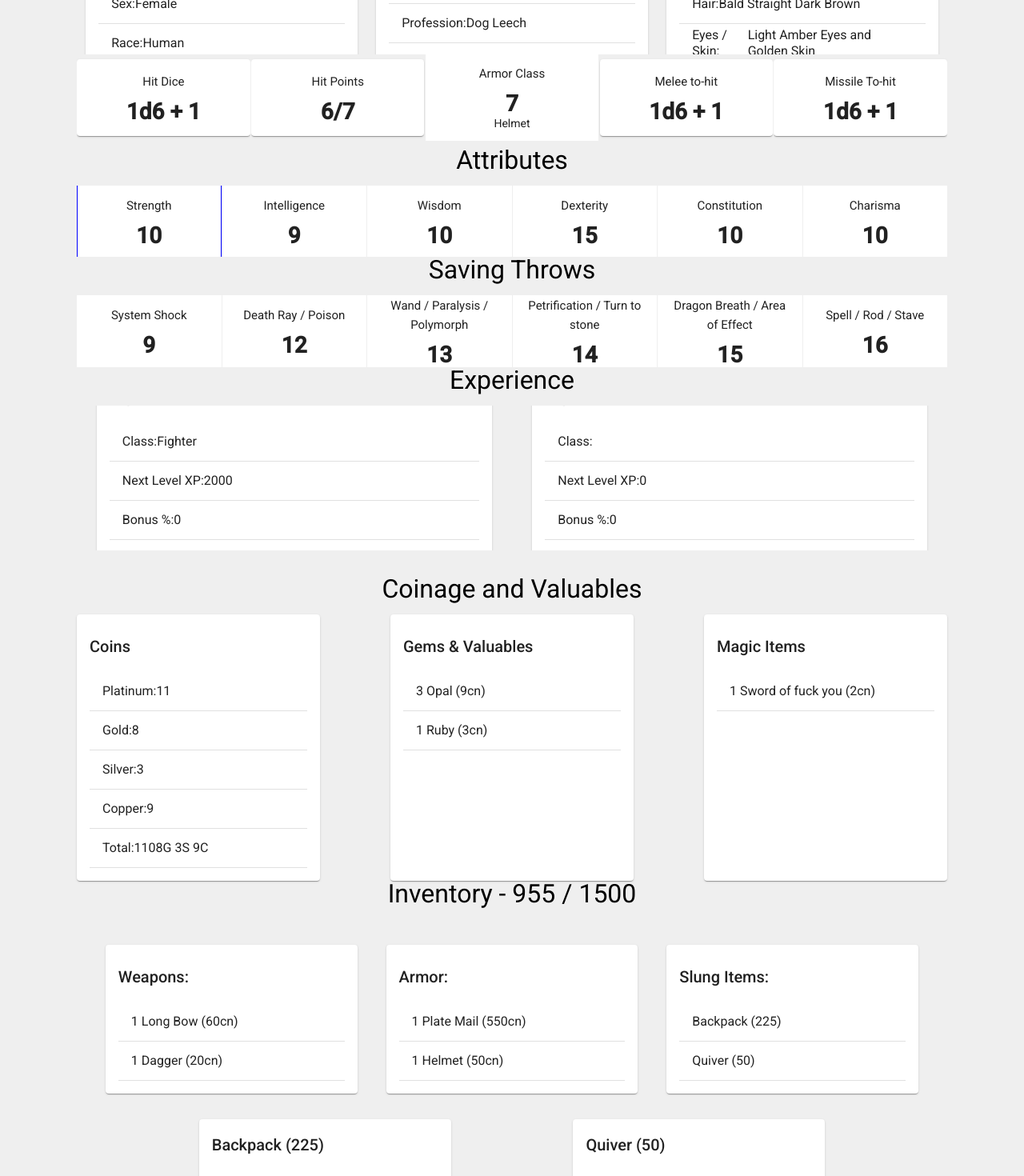
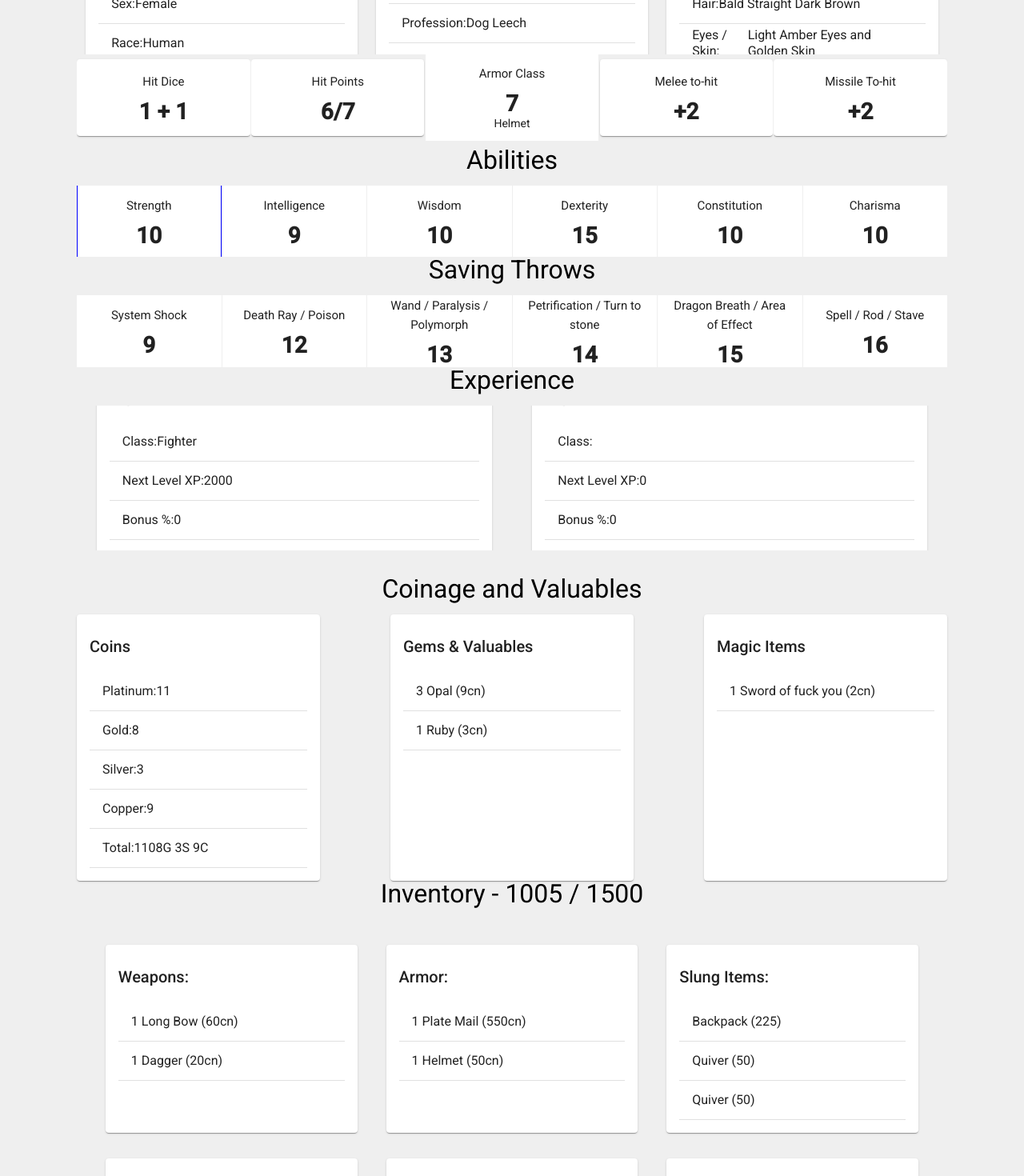
Before and after one commit to xrnm/Primeval-Arcana-Character-Sheet, an Angular app: page /character in a window 1280 px wide. Shown: the part 300-1770 px from the top of the page at 80% size. Built offline with nearby package versions, Linux system fonts and the light colour scheme.

Commit message:
Ameer session notes

```diff
--- a/src/app/character.ts
+++ b/src/app/character.ts
@@ -64,7 +64,6 @@ export class Character implements Loadable{
     Object.assign(this, init);
   }
 
-
   load(){
     return this.weapons.concat(this.armor)
       .reduce((acc,item)=>{return acc+item.weight},0) +
--- a/src/app/chlorr.ts
+++ b/src/app/chlorr.ts
@@ -90,12 +90,21 @@ export let CHLORR: Game = new Game({
         weight: 10,
         slots: 1,
         contents: [new Item({quantity: 20, name: 'Arrows', weight: 2})]
-      })],
+      }),
+        new Container({
+          name: 'Quiver',
+          weight: 10,
+          slots: 1,
+          contents: [new Item({quantity: 20, name: 'Arrows', weight: 2})]
+        })],
       appearance: 'Chlorr is bald and her face is full of scars.',
       clothing: "Chlorr is wearing plate and some pink fuzzy boots",
       quests: "Helping Le Brom with his sick cows by clearing out the Picard Mill"
     }),
     sessions: [],
-    notes: [{name:'Places of Interest', content: 'Coldwater is a cool town with cool stuff okay?'}, {name:'People of Interest', content: 'Coldwater is a cool town with cool stuff okay?'}]
+    notes: [{
+      name: 'Places of Interest',
+      content: 'Coldwater is a cool town with cool stuff okay?'
+    }, {name: 'People of Interest', content: 'Coldwater is a cool town with cool stuff okay?'}]
   })
 ;
--- a/src/app/container.ts
+++ b/src/app/container.ts
@@ -6,6 +6,7 @@ export class Container implements Loadable{
   contents: Item[] = [];
   name: string;
   weight: number;
+
   load(){
     return this.contents.reduce((weight,item, index)=>{return weight + item.totalWeight()}, this.weight)
   }
--- a/src/app/show-character/character-attributes/character-attributes.component.html
+++ b/src/app/show-character/character-attributes/character-attributes.component.html
@@ -1,5 +1,5 @@
 <div class="character-attributes number-card">
-  <h2 class="section-subtitle"> Attributes </h2>
+  <h2 class="section-subtitle"> Abilities </h2>
   <mat-grid-list id="attributes" cols="6" rowHeight="2:1">
     <mat-grid-tile>
       <mat-card ngClass="{{character.primeAbility() === 'strength' ? 'prime' : ''}}">
--- a/src/app/show-character/character-overview/character-overview.component.html
+++ b/src/app/show-character/character-overview/character-overview.component.html
@@ -55,7 +55,7 @@
     <mat-grid-tile>
       <mat-card>
         <h4>Hit Dice</h4>
-        <strong>{{character.hit_dice}}d6 + {{character.hit_dice_bonus}}</strong>
+        <strong>{{character.hit_dice}} + {{character.hit_dice_bonus}}</strong>
       </mat-card>
     </mat-grid-tile>
     <mat-grid-tile>
@@ -75,13 +75,13 @@
     <mat-grid-tile>
       <mat-card>
         <h4>Melee to-hit</h4>
-        <strong>{{character.melee_th_base}}d6 + {{character.melee_th_bonus}}</strong>
+        <strong>+{{character.melee_th_base + character.melee_th_bonus}}</strong>
       </mat-card>
     </mat-grid-tile>
     <mat-grid-tile>
       <mat-card>
         <h4>Missile To-hit</h4>
-        <strong>{{character.missile_th_base}}d6 + {{character.missile_th_bonus}}</strong>
+        <strong>+{{character.missile_th_base + character.missile_th_bonus}}</strong>
       </mat-card>
     </mat-grid-tile>
   </mat-grid-list>
```
